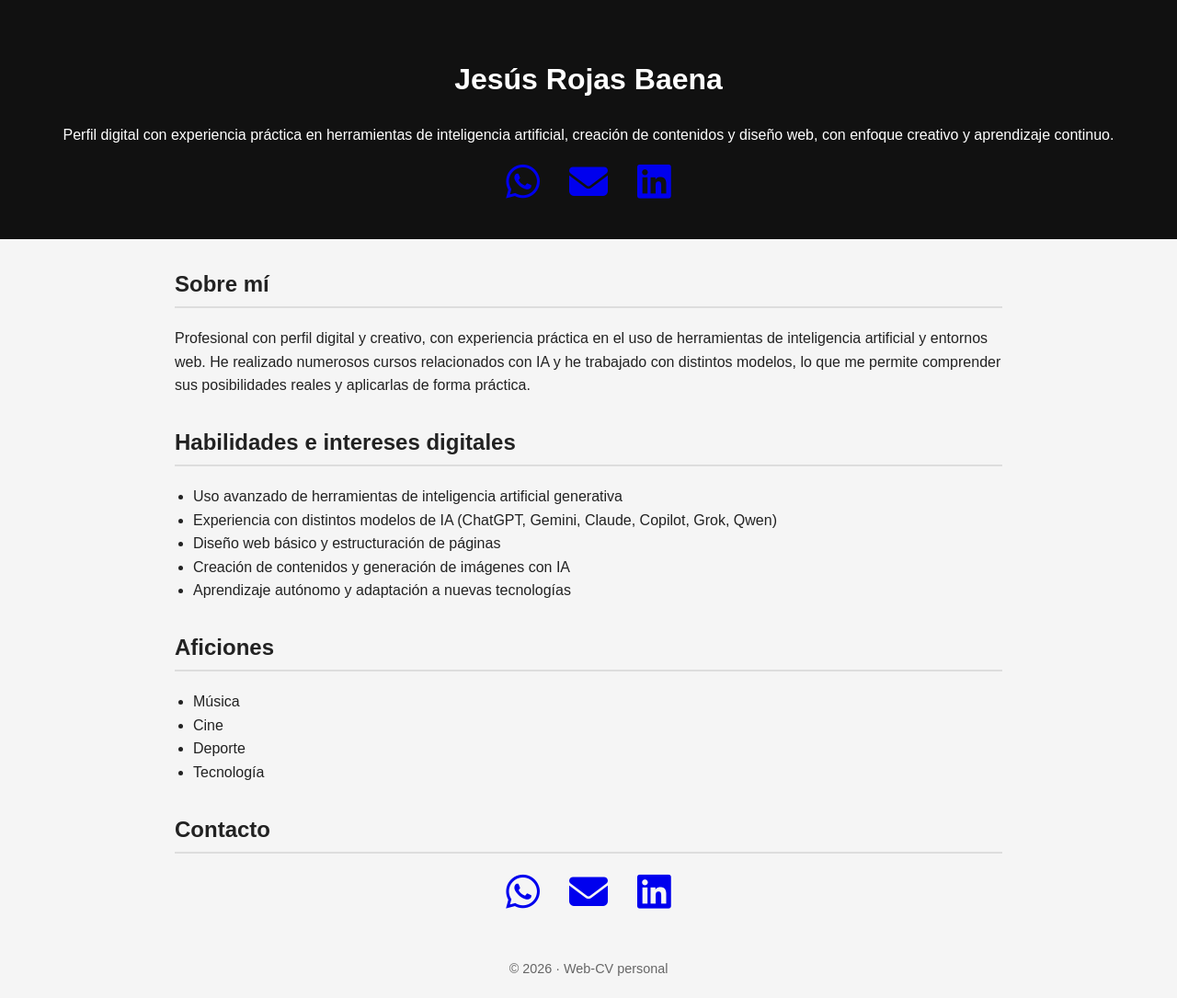
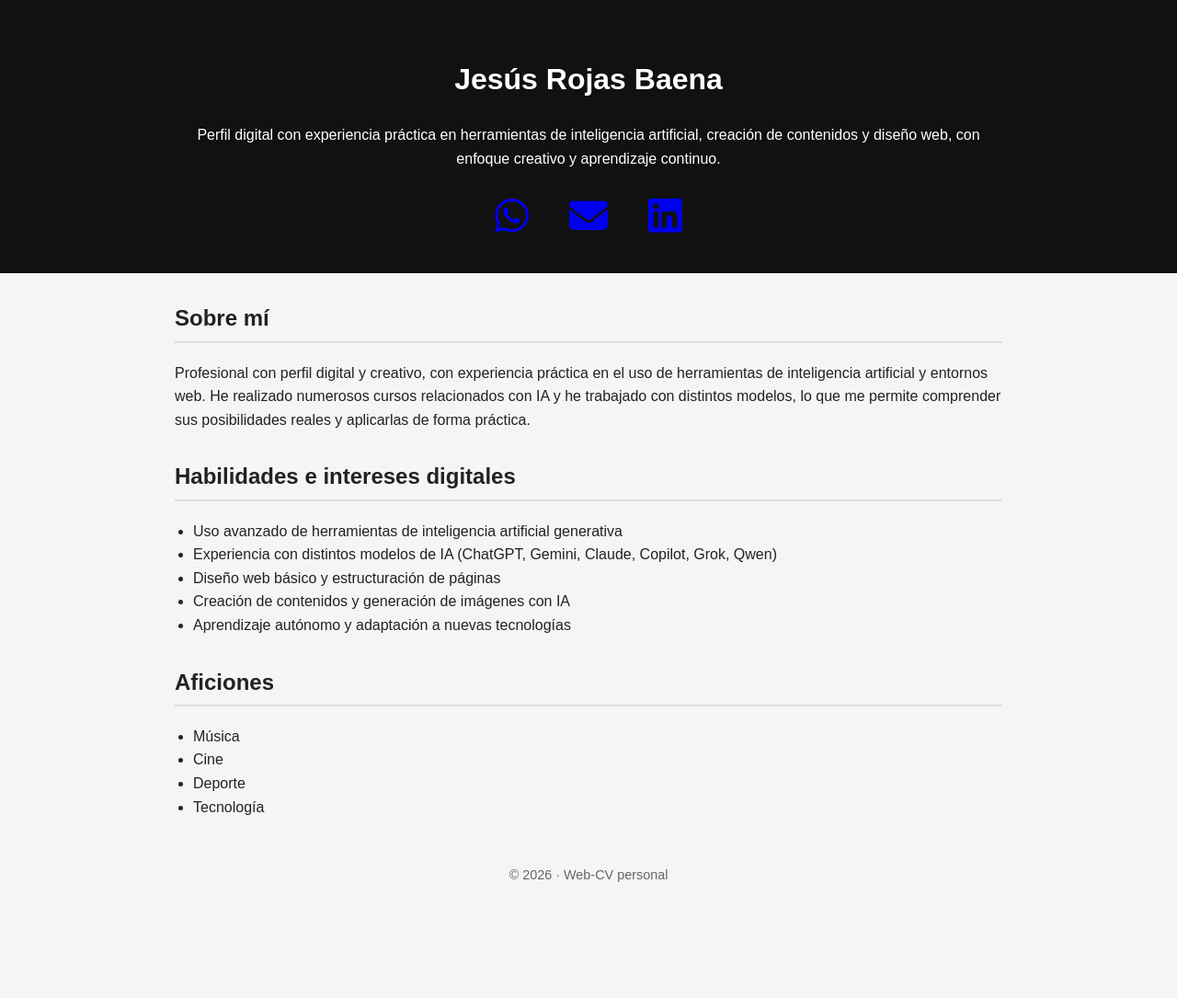
Before and after one commit to jesusrojasbaena/jesusrojasbaena.github.io, a plain HTML site: page index.html in a window 1280 px wide. Shown: the whole page at 92% size. After the commit the page ends 983 px from the top, so only its background shows below. Drawn offline with Linux system fonts and the light colour scheme.

Commit message:
Update index.html

```diff
--- a/index.html
+++ b/index.html
@@ -73,7 +73,21 @@
 .contact-icons a:nth-child(3):hover {
   color: #0077b5; /* LinkedIn */
 }
-  </style>
+
+  /* === PULIDO HEADER CONTACTO === */
+.header-contact {
+  margin-top: 28px;
+}
+
+.header-contact a {
+  margin: 0 6px;
+}
+
+header p {
+  max-width: 900px;
+  margin: 0 auto;
+}
+</style>
 </head>
 <body>
 
@@ -131,20 +145,7 @@
 </section>
 
 <section>
-  <h2>Contacto</h2>
-  <div class="contact-icons">
-  <a href="https://wa.me/34656580388" target="_blank" aria-label="WhatsApp">
-    <i class="fab fa-whatsapp"></i>
-  </a>
 
-  <a href="mailto:rojasjbcc@gmail.com" aria-label="Email">
-    <i class="fas fa-envelope"></i>
-  </a>
-
-  <a href="https://www.linkedin.com/in/jesusrojasbaena/" target="_blank" aria-label="LinkedIn">
-    <i class="fab fa-linkedin"></i>
-  </a>
-</div>
 
 
 
```
